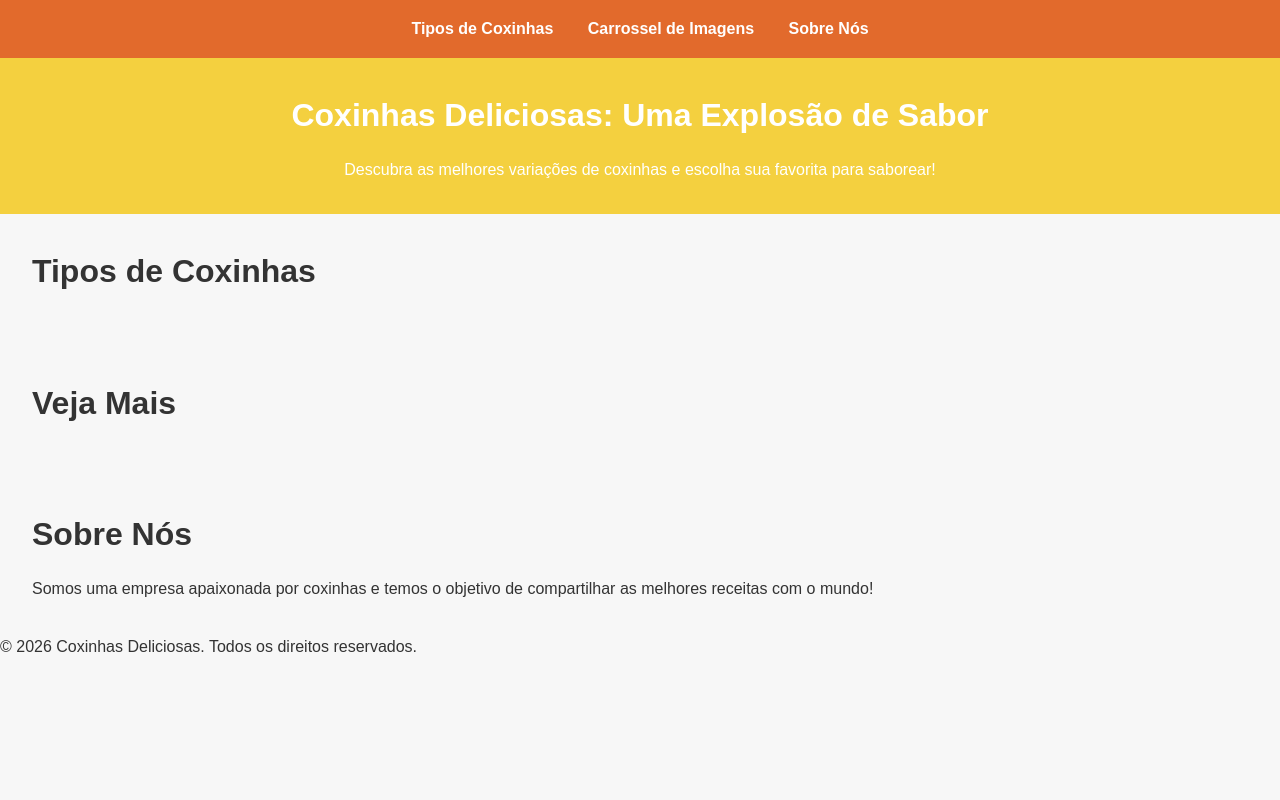
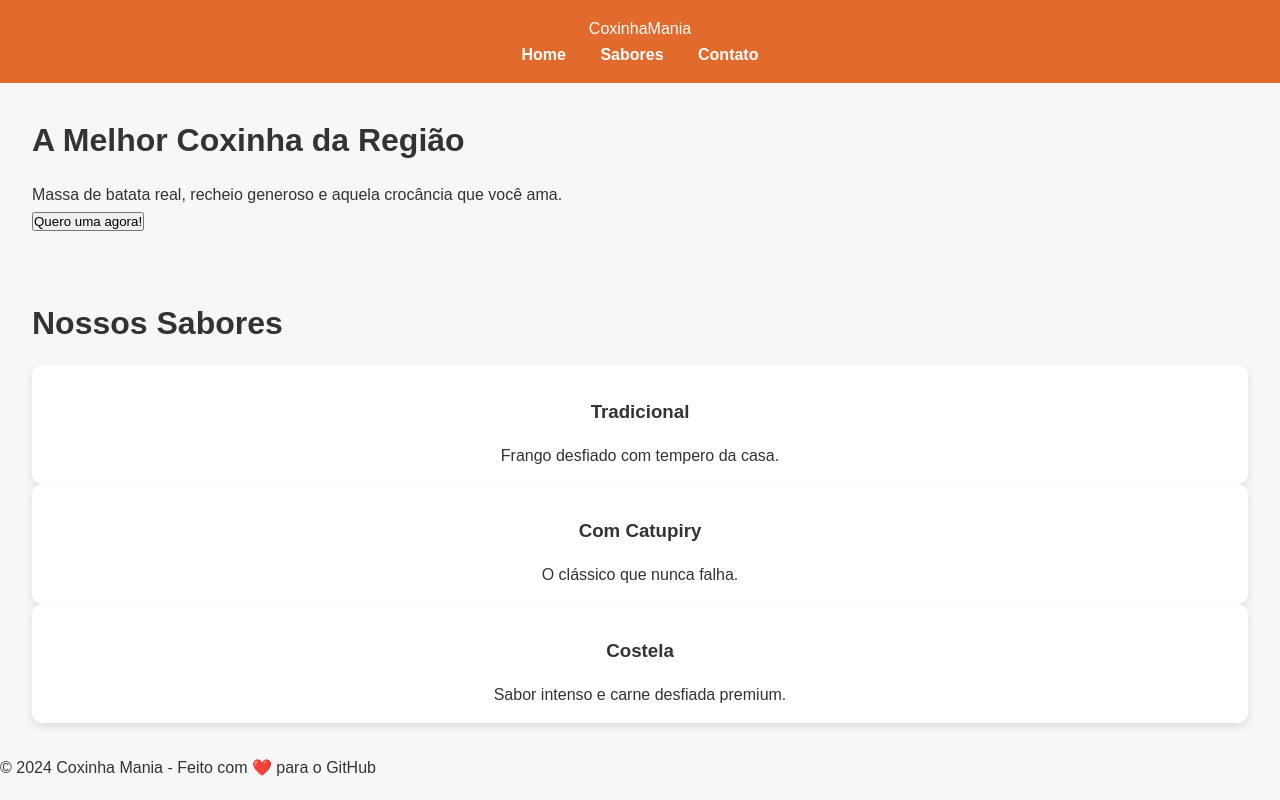
Before and after one commit to alexandreratuchneribas-oss/Site-avaliativo-ED.DIGITAL-1-C, a plain HTML site: page index.html in a window 1280 px wide. Drawn offline with Linux system fonts and the light colour scheme.

Commit message:
Update index.html

```diff
--- a/index.html
+++ b/index.html
@@ -1,58 +1,52 @@
 <!DOCTYPE html>
-<html lang="pt-BR">
+<html lang="pt-br">
 <head>
     <meta charset="UTF-8">
     <meta name="viewport" content="width=device-width, initial-scale=1.0">
-  <meta http-equiv="X-UA-Compatible" content="ie=edge">
-  <title>Coxinhas Deliciosas</title>
+    <title>Coxinha Mania | O Sabor Perfeito</title>
     <link rel="stylesheet" href="style.css">
 </head>
 <body>
 
     <header>
         <nav>
+            <div class="logo">Coxinha<span>Mania</span></div>
             <ul>
-        <li><a href="#secoes">Tipos de Coxinhas</a></li>
-        <li><a href="#carrossel">Carrossel de Imagens</a></li>
-        <li><a href="#sobre">Sobre Nós</a></li>
+                <li><a href="#home">Home</a></li>
+                <li><a href="#sabores">Sabores</a></li>
+                <li><a href="#contato">Contato</a></li>
             </ul>
         </nav>
     </header>
 
-  <main>
-
-    <!-- Seção de Introdução -->
-    <section id="introducao">
-      <h1>Coxinhas Deliciosas: Uma Explosão de Sabor</h1>
-      <p>Descubra as melhores variações de coxinhas e escolha sua favorita para saborear!</p>
-    </section>
-
-    <!-- Seção de Tipos de Coxinhas -->
-    <section id="secoes">
-      <h2>Tipos de Coxinhas</h2>
-      <div class="cards-container" role="region" aria-labelledby="secoes">
-        <!-- Os cards de tipos de coxinhas serão renderizados dinamicamente via JS -->
+    <section id="home" class="hero">
+        <div class="hero-content">
+            <h1>A Melhor Coxinha da Região</h1>
+            <p>Massa de batata real, recheio generoso e aquela crocância que você ama.</p>
+            <button id="btn-saiba-mais">Quero uma agora!</button>
         </div>
     </section>
 
-    <!-- Carrossel de Imagens -->
-    <section id="carrossel">
-      <h2>Veja Mais</h2>
-      <div class="carousel-container" role="region" aria-labelledby="carrossel">
-        <!-- Carrossel de imagens renderizado dinamicamente via JS -->
+    <section id="sabores" class="container">
+        <h2>Nossos Sabores</h2>
+        <div class="grid-sabores">
+            <div class="card">
+                <h3>Tradicional</h3>
+                <p>Frango desfiado com tempero da casa.</p>
+            </div>
+            <div class="card">
+                <h3>Com Catupiry</h3>
+                <p>O clássico que nunca falha.</p>
+            </div>
+            <div class="card">
+                <h3>Costela</h3>
+                <p>Sabor intenso e carne desfiada premium.</p>
+            </div>
         </div>
     </section>
 
-    <!-- Seção de Sobre -->
-    <section id="sobre">
-      <h2>Sobre Nós</h2>
-      <p>Somos uma empresa apaixonada por coxinhas e temos o objetivo de compartilhar as melhores receitas com o mundo!</p>
-    </section>
-
-  </main>
-
     <footer>
-    <p>&copy; 2026 Coxinhas Deliciosas. Todos os direitos reservados.</p>
+        <p>&copy; 2024 Coxinha Mania - Feito com ❤️ para o GitHub</p>
     </footer>
 
     <script src="script.js"></script>
```
Lines whose indentation alone changed are shown as unchanged.
